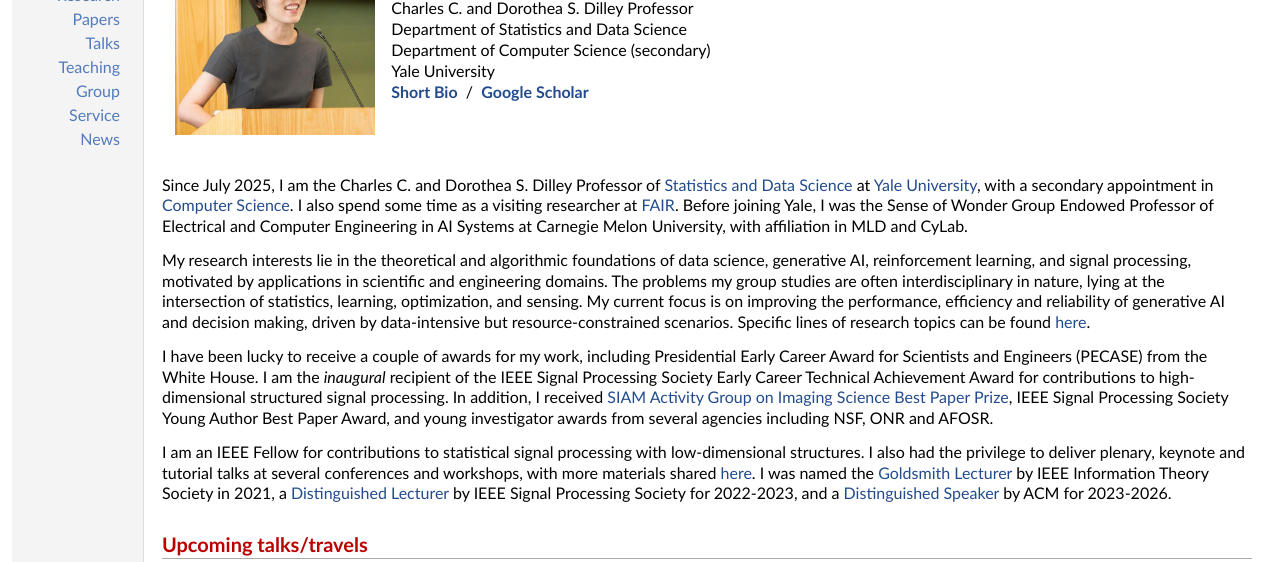
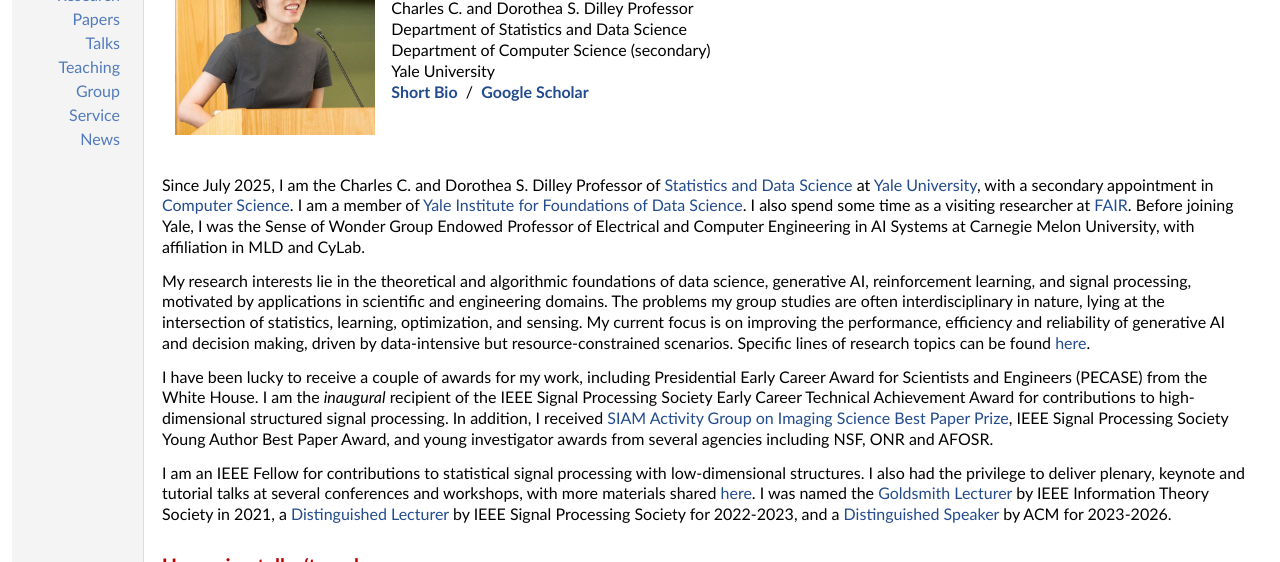
Before and after one commit to yuejiechi/yuejiechi.github.io, a plain HTML site: page index.html in a window 1280 px wide. Shown: the part 161-723 px from the top of the page. Drawn offline with Linux system fonts and the light colour scheme.

Commit message:
update pages

```diff
--- a/index.html
+++ b/index.html
@@ -35,7 +35,7 @@ Yale University<br>
 <a href="shortbio.html"><b>Short Bio</b></a>  &nbsp/&nbsp  <a href="https://scholar.google.com/citations?hl=en&user=h1NXfKYAAAAJ&view_op=list_works&sortby=pubdate"><b>Google Scholar</b></a><br></p>
 </td></tr></tbody></table>
 <p><br> </p>
-<p>Since July 2025, I am the Charles C. and Dorothea S. Dilley Professor of <a href="http://statistics.yale.edu/">Statistics and Data Science</a> at <a href="https://www.yale.edu/">Yale University</a>, with a secondary appointment in <a href="https://cpsc.yale.edu/">Computer Science</a>. I also spend some time as a visiting researcher at <a href="https://ai.meta.com/research/">FAIR</a>. Before joining Yale, I was the Sense of Wonder Group Endowed Professor of Electrical and Computer Engineering in AI Systems at Carnegie Melon University, with affiliation in MLD and CyLab.
+<p>Since July 2025, I am the Charles C. and Dorothea S. Dilley Professor of <a href="http://statistics.yale.edu/">Statistics and Data Science</a> at <a href="https://www.yale.edu/">Yale University</a>, with a secondary appointment in <a href="https://cpsc.yale.edu/">Computer Science</a>. I am a member of <a href="https://fds.yale.edu/">Yale Institute for Foundations of Data Science</a>. I also spend some time as a visiting researcher at <a href="https://ai.meta.com/research/">FAIR</a>. Before joining Yale, I was the Sense of Wonder Group Endowed Professor of Electrical and Computer Engineering in AI Systems at Carnegie Melon University, with affiliation in MLD and CyLab.
 
 <p>My research interests lie in the theoretical and algorithmic foundations of data science, generative AI, reinforcement learning, and signal processing, motivated by applications in scientific and engineering domains. The problems my group studies are often interdisciplinary in nature, lying at the intersection of statistics, learning, optimization, and sensing. My current focus is on improving the performance, efficiency and reliability of generative AI and decision making, driven by data-intensive but resource-constrained scenarios. Specific lines of research topics can be found <a href="research.html">here</a>.
 
```
